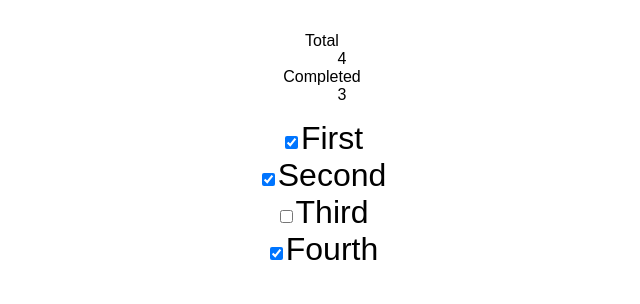
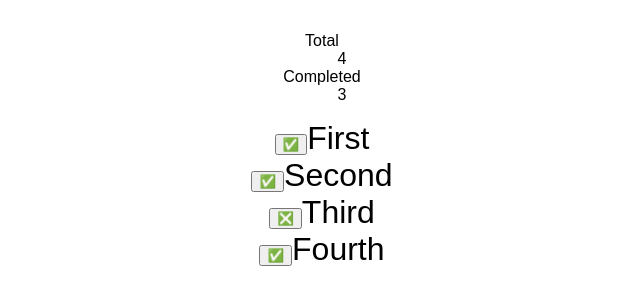
Before and after one commit to developingAlex/emoji-dos2, a React (Create React App) app: page / in a window 1280 px wide. Shown: the top 304 px of the page, without its empty margins (318-958 px from the left). Built offline with nearby package versions, Linux system fonts and the light colour scheme.

Commit message:
Add buttonType option to TodoItem

```diff
--- a/src/App.js
+++ b/src/App.js
@@ -7,10 +7,10 @@ import './App.css';
 class App extends Component {
   state = {
     items: [
-      {description: 'First', completed: true },
-      {description: 'Second', completed: true },
-      {description: 'Third', completed: false },
-      {description: 'Fourth', completed: true }
+      {description: 'First', completed: true, buttonType: true },
+      {description: 'Second', completed: true, buttonType: true },
+      {description: 'Third', completed: false, buttonType: true },
+      {description: 'Fourth', completed: true, buttonType: true }
     ]
   }
 
@@ -79,6 +79,7 @@ class App extends Component {
               key={ index }
               description={ item.description }
               completed = { item.completed }
+              buttonType = { item.buttonType }
               onToggleCompleted={
                 () => {
                   console.log('TodoItem onToggleCompleted received', index)
--- a/src/components/TodoItem.js
+++ b/src/components/TodoItem.js
@@ -3,8 +3,23 @@ import React from 'react'
 function TodoItem({
   description,
   completed = false, //if not provided the default will be false
-  onToggleCompleted
+  onToggleCompleted,
+  buttonType = false
 }) {
+  if (buttonType){
+    console.log('recognized that buttonType was true')
+    const buttonEmoji = completed ? '✅' : '❎'
+    return (
+      <label>
+        <button type='button' onClick={(event)=>{onToggleCompleted()}} >
+          { buttonEmoji }
+        </button>
+        { description }
+      </label>
+    )
+  }
+  else{
+
     return (
       <label>
         <input
@@ -21,5 +36,6 @@ function TodoItem({
       </label>
     )
   }
+}
 
 export default TodoItem
```
Lines whose indentation alone changed are shown as unchanged.
